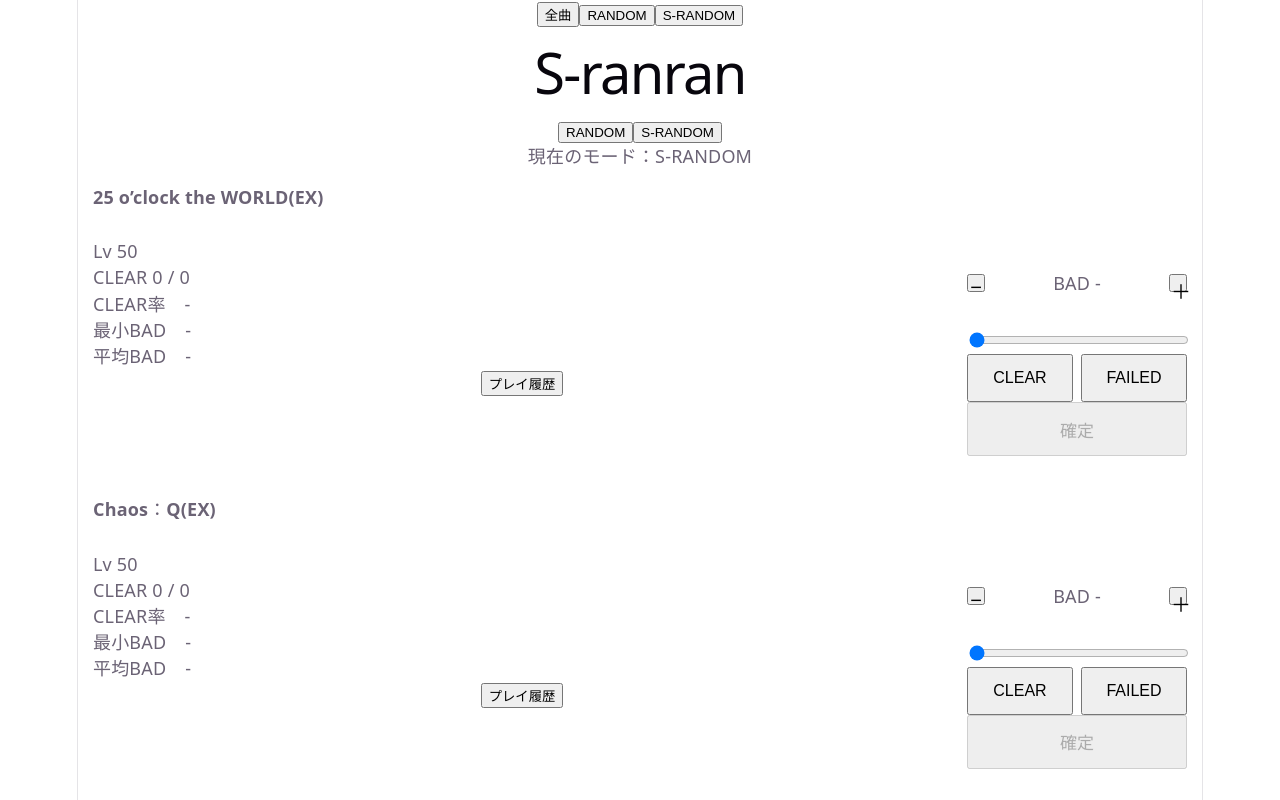
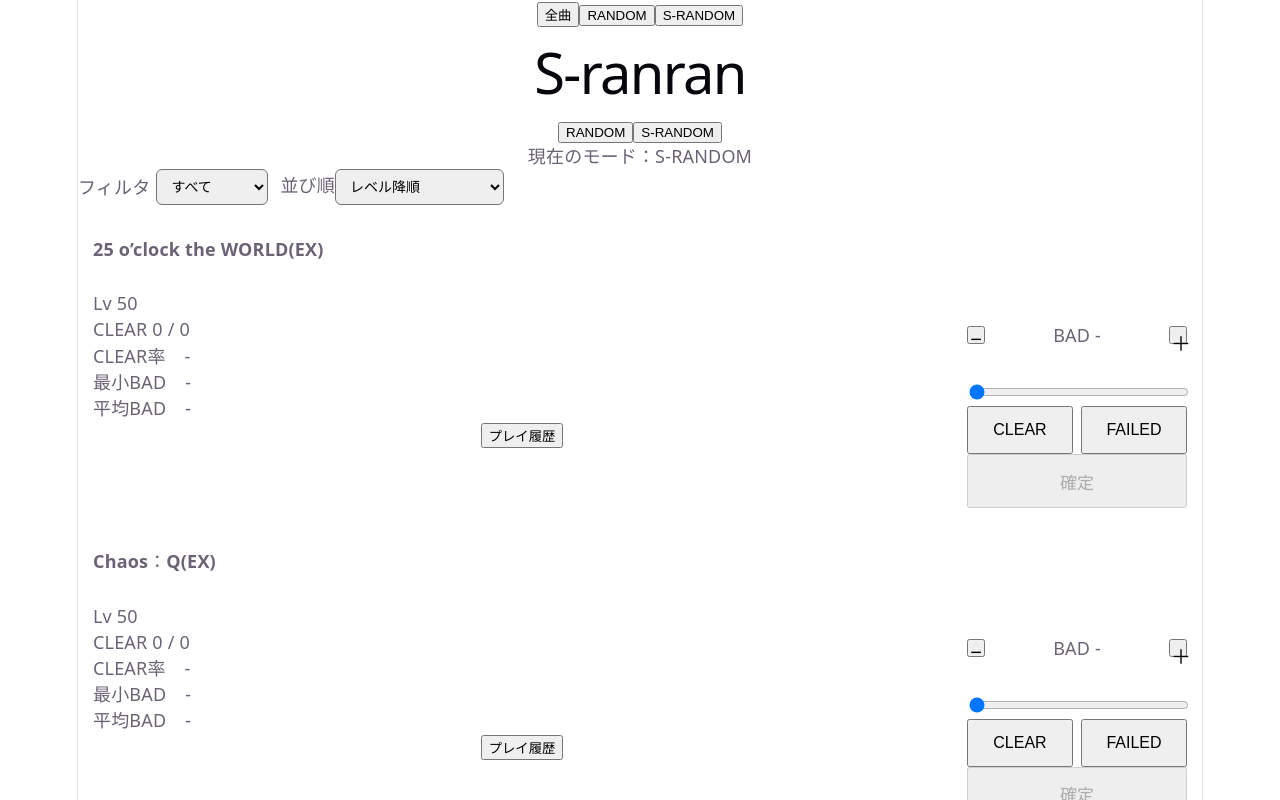
Before and after one commit to Chiya-22/S-ranran, a React (Vite) app: page / in a window 1280 px wide. Both pictures are taken after a click on the button "全曲". Shown: the top 800 px of the page. Built offline with nearby package versions, Linux system fonts and the light colour scheme.

Commit message:
sort & filter

```diff
--- a/src/App.css
+++ b/src/App.css
@@ -252,6 +252,35 @@
   font-size: 16px;
 }
 
+.song-list-controls {
+  display: flex;
+  gap: 12px;
+  margin-bottom: 16px;
+}
+
+.sort-control,
+.filter-control {
+  display: flex;
+  align-items: center;
+  gap: 6px;
+}
+
+.song-list-controls select {
+  padding: 8px 10px;
+  border-radius: 6px;
+  font-size: 14px;
+}
+
+@media (max-width: 600px) {
+  .song-list-controls {
+    gap: 8px;
+  }
+
+  .song-list-controls select {
+    padding: 8px;
+  }
+}
+
 .hero {
   position: relative;
 
--- a/src/App.tsx
+++ b/src/App.tsx
@@ -50,6 +50,27 @@ function App() {
   const [selectedLevel, setSelectedLevel] =
     useState<string | null>(null)
 
+  type FilterOption =
+  | "ALL"
+  | "UNPLAYED"
+  | "PLAYED"
+  | "CLEARED"
+  | "UNCLEARED"
+
+const [filterOption, setFilterOption] =
+  useState<FilterOption>("ALL")
+
+  type SortOption =
+  | "LEVEL_ASC"
+  | "LEVEL_DESC"
+  | "TITLE_ASC"
+  | "TITLE_DESC"
+  | "BEST_BAD_ASC"
+  | "CLEAR_RATE_DESC"
+
+const [sortOption, setSortOption] =
+  useState<SortOption>("LEVEL_DESC")
+
   const [minLevel, setMinLevel] = useState(10)
   const [maxLevel, setMaxLevel] = useState(19)
 
@@ -73,6 +94,132 @@ function App() {
       JSON.stringify(records)
     )
   }, [records])
+
+const displayedSongs = songs
+  .filter((song) => {
+    if (page === "ALL") {
+      return true
+    }
+
+    if (page === "RANDOM") {
+      return song.randomLevel !== null
+    }
+
+    return song.sRandomLevel !== null
+  })
+  .filter((song) => {
+    if (selectedLevel === null) {
+      return true
+    }
+
+    const level =
+      page === "RANDOM"
+        ? song.randomLevel
+        : song.sRandomLevel
+
+    return String(level) === selectedLevel
+  })
+  .filter((song) => {
+    const record =
+      mode === "RANDOM"
+        ? records[song.id].random
+        : records[song.id].sRandom
+
+    const plays = record.history.length
+
+    const clears = record.history.filter(
+      (play) => play.result === "CLEAR"
+    ).length
+
+    switch (filterOption) {
+      case "ALL":
+        return true
+
+      case "UNPLAYED":
+        return plays === 0
+
+      case "PLAYED":
+        return plays > 0
+
+      case "CLEARED":
+        return clears > 0
+
+      case "UNCLEARED":
+        return clears === 0
+    }
+  })
+
+  .slice()
+
+  displayedSongs.sort((a, b) => {
+  const recordA =
+    mode === "RANDOM"
+      ? records[a.id].random
+      : records[a.id].sRandom
+
+  const recordB =
+    mode === "RANDOM"
+      ? records[b.id].random
+      : records[b.id].sRandom
+
+  switch (sortOption) {
+    case "LEVEL_ASC": {
+      return a.level - b.level
+    }
+
+    case "LEVEL_DESC": {
+      return b.level - a.level
+    }
+
+    case "TITLE_ASC":
+      return a.title.localeCompare(b.title, "ja")
+
+    case "TITLE_DESC":
+      return b.title.localeCompare(a.title, "ja")
+
+    case "BEST_BAD_ASC": {
+      const bestA =
+        recordA.history.length > 0
+          ? Math.min(
+              ...recordA.history.map(
+                (play) => play.bad
+              )
+            )
+          : Infinity
+
+      const bestB =
+        recordB.history.length > 0
+          ? Math.min(
+              ...recordB.history.map(
+                (play) => play.bad
+              )
+            )
+          : Infinity
+
+      return bestA - bestB
+    }
+
+    case "CLEAR_RATE_DESC": {
+      const clearRateA =
+        recordA.history.length > 0
+          ? recordA.history.filter(
+              (play) => play.result === "CLEAR"
+            ).length /
+            recordA.history.length
+          : -1
+
+      const clearRateB =
+        recordB.history.length > 0
+          ? recordB.history.filter(
+              (play) => play.result === "CLEAR"
+            ).length /
+            recordB.history.length
+          : -1
+
+      return clearRateB - clearRateA
+    }
+  }
+})
 
   const sRandomLevels = Array.from(
     new Set(
@@ -259,22 +406,87 @@ function App() {
               </button>
             )}
 
-            {songs
-              .filter((song) => {
-                if (page === "ALL") {
-                  return true
+            <div className="song-list-controls">
+
+  <div className="filter-control">
+    <label htmlFor="filter-select">
+      フィルタ
+    </label>
+
+    <select
+      id="filter-select"
+      value={filterOption}
+      onChange={(event) =>
+        setFilterOption(
+          event.target.value as FilterOption
+        )
       }
+    >
+        <option value="ALL">
+          すべて
+        </option>
 
-                if (page === "RANDOM") {
-                  return song.randomLevel !== null
+        <option value="UNPLAYED">
+          未プレイ
+        </option>
+
+        <option value="PLAYED">
+          プレイ済み
+        </option>
+
+        <option value="CLEARED">
+          クリア済み
+        </option>
+
+        <option value="UNCLEARED">
+          未クリア
+        </option>
+      </select>
+    </div>
+
+    <div className="sort-controls">
+  <label htmlFor="sort-select">
+    並び順
+  </label>
+
+  <select
+    id="sort-select"
+    value={sortOption}
+    onChange={(event) =>
+      setSortOption(
+        event.target.value as SortOption
+      )
     }
+  >
+    <option value="LEVEL_ASC">
+      レベル昇順
+    </option>
 
-                return (
-                  song.sRandomLevel ===
-                  selectedLevel
-                )
-              })
-              .map((song) => {
+    <option value="LEVEL_DESC">
+      レベル降順
+    </option>
+
+    <option value="TITLE_ASC">
+      曲名順
+    </option>
+
+    <option value="TITLE_DESC">
+      曲名逆順
+    </option>
+
+    <option value="BEST_BAD_ASC">
+      最小BADが少ない順
+    </option>
+
+    <option value="CLEAR_RATE_DESC">
+      CLEAR率が高い順
+    </option>
+  </select>
+</div>
+
+  </div>
+
+            {displayedSongs.map((song) => {
               const record =
                 mode === "RANDOM"
                   ? records[song.id].random
@@ -292,8 +504,7 @@ function App() {
                         ...prev[song.id],
                         [mode === "RANDOM"
                           ? "random"
-                            : "sRandom"]:
-                            newRecord,
+                          : "sRandom"]: newRecord,
                       },
                     }))
                   }}
```
Lines whose indentation alone changed are shown as unchanged.
